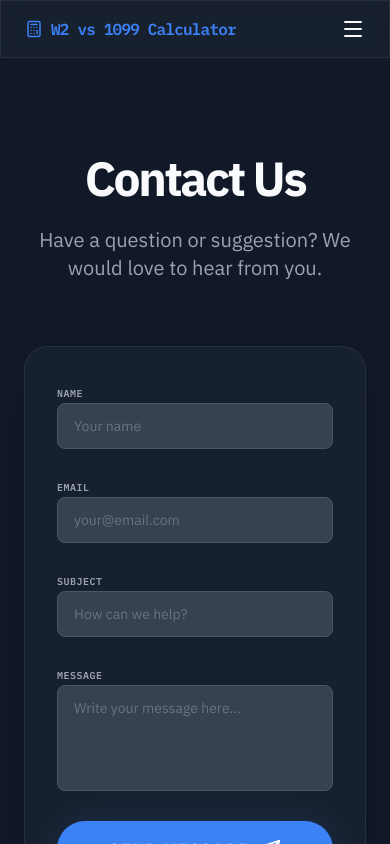
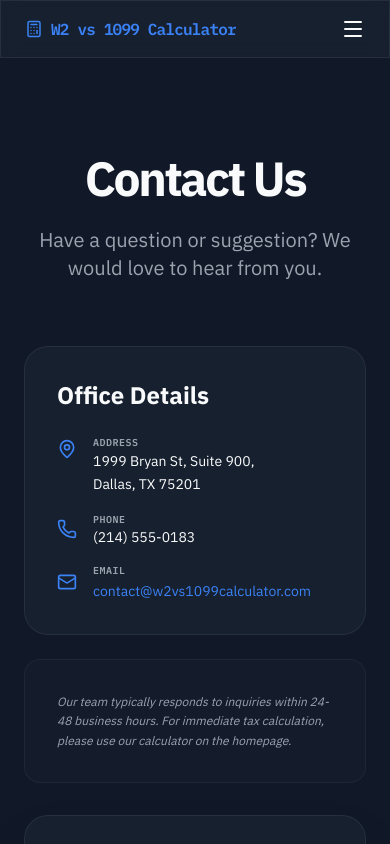
Before and after one commit to mehrfarooq891-dotcom/1099-vs-w2-calculator, a React (Vite) app: page / in a window 390 px wide. Both pictures are taken after a click on the button "CONTACT". Shown: the top 844 px of the page. Built offline with nearby package versions, Linux system fonts and the light colour scheme.

Commit message:
feat(contact, about): Add contact info and expert details
Adds physical address, phone, and email to the footer and contact page.
Updates the About page to include a dedicated section for the expert, David Chen, with his credentials.

```diff
--- a/src/AboutPage.tsx
+++ b/src/AboutPage.tsx
@@ -58,6 +58,28 @@ const AboutPage = () => {
             </div>
           </div>
 
+          {/* Section 5 — Our Expert */}
+          <div className="p-10 border border-blue/20 rounded-3xl bg-blue/5 space-y-8">
+            <div className="flex flex-col md:flex-row items-center gap-10">
+              <img
+                src="https://i.postimg.cc/VkP82Z6q/David-Chen.png"
+                alt="David Chen"
+                className="w-32 h-32 rounded-full border-4 border-blue/30 shadow-blue-glow object-cover"
+              />
+              <div className="flex-grow space-y-4 text-center md:text-left">
+                <h2 className="text-3xl font-black text-text-primary">Our Expert: David Chen</h2>
+                <div className="flex flex-wrap justify-center md:justify-start gap-4">
+                  <div className="px-3 py-1 bg-blue text-white text-[10px] font-black uppercase tracking-widest rounded-full">Texas CPA #CP28847</div>
+                  <div className="px-3 py-1 bg-border-color/30 text-text-muted text-[10px] font-black uppercase tracking-widest rounded-full">AICPA Member</div>
+                  <div className="px-3 py-1 bg-border-color/30 text-text-muted text-[10px] font-black uppercase tracking-widest rounded-full">Based in Dallas, TX</div>
+                </div>
+                <p className="text-lg text-text-muted leading-relaxed">
+                  With over 13 years of tax strategy experience, David leads the fiscal logic behind our calculator. His goal is to provide every US worker with the same high-level deal analysis usually reserved for corporate executives.
+                </p>
+              </div>
+            </div>
+          </div>
+
           {/* Section 5 — Small SEO text */}
           <div className="pt-12 border-t border-border-color/30 text-center">
             <p className="text-xs text-text-muted font-mono uppercase tracking-widest">
--- a/src/App.tsx
+++ b/src/App.tsx
@@ -917,6 +917,10 @@ export default function App() {
                 <p className="text-[10px] text-text-muted uppercase leading-relaxed font-mono">
                   W2 vs 1099 Calculator provides estimates for informational purposes only. Not tax or legal advice. Consult a licensed CPA.
                 </p>
+                <div className="pt-2 space-y-1">
+                  <p className="text-[10px] text-text-muted uppercase tracking-widest font-mono">1999 Bryan St, Suite 900, Dallas, TX 75201</p>
+                  <p className="text-[10px] text-text-muted uppercase tracking-widest font-mono">(214) 555-0183 | contact@w2vs1099calculator.com</p>
+                </div>
              </div>
              <div className="flex flex-col items-end gap-6">
                <button onClick={exportPDF} className="flex items-center gap-2 px-6 py-2 rounded-lg border border-border-color hover:bg-bg-input/20 transition-all text-xs font-black uppercase tracking-widest text-text-primary">
--- a/src/ContactPage.tsx
+++ b/src/ContactPage.tsx
@@ -1,6 +1,6 @@
 import React from 'react';
 import { motion } from 'motion/react';
-import { Mail, Send } from 'lucide-react';
+import { Mail, Send, MapPin, Phone } from 'lucide-react';
 
 const ContactPage = () => {
   return (
@@ -22,8 +22,48 @@ const ContactPage = () => {
             </p>
           </div>
 
-          {/* Section 2 — Contact form */}
-          <div className="p-8 md:p-12 border border-border-color/30 rounded-3xl bg-bg-card/50 shadow-2xl">
+          <div className="grid grid-cols-1 md:grid-cols-2 gap-8 items-start">
+            {/* Section 2 — Contact info cards */}
+            <div className="space-y-6">
+              <div className="p-8 border border-border-color/30 rounded-3xl bg-bg-card/50 space-y-6">
+                <h2 className="text-2xl font-black text-text-primary">Office Details</h2>
+                <div className="space-y-4">
+                  <div className="flex items-start gap-4">
+                    <MapPin className="text-blue shrink-0 mt-1" size={20} />
+                    <div>
+                      <p className="text-[10px] font-mono font-bold uppercase tracking-wider text-text-muted">Address</p>
+                      <p className="text-sm text-text-primary leading-relaxed">
+                        1999 Bryan St, Suite 900,<br />
+                        Dallas, TX 75201
+                      </p>
+                    </div>
+                  </div>
+                  <div className="flex items-center gap-4">
+                    <Phone className="text-blue shrink-0" size={20} />
+                    <div>
+                      <p className="text-[10px] font-mono font-bold uppercase tracking-wider text-text-muted">Phone</p>
+                      <p className="text-sm text-text-primary">(214) 555-0183</p>
+                    </div>
+                  </div>
+                  <div className="flex items-center gap-4">
+                    <Mail className="text-blue shrink-0" size={20} />
+                    <div>
+                      <p className="text-[10px] font-mono font-bold uppercase tracking-wider text-text-muted">Email</p>
+                      <a href="mailto:contact@w2vs1099calculator.com" className="text-sm text-blue hover:underline">contact@w2vs1099calculator.com</a>
+                    </div>
+                  </div>
+                </div>
+              </div>
+
+              <div className="p-8 border border-border-color/20 rounded-2xl bg-bg-input/10">
+                <p className="text-xs text-text-muted leading-relaxed italic">
+                  Our team typically responds to inquiries within 24-48 business hours. For immediate tax calculation, please use our calculator on the homepage.
+                </p>
+              </div>
+            </div>
+
+            {/* Section 3 — Contact form */}
+            <div className="p-8 md:p-10 border border-border-color/30 rounded-3xl bg-bg-card/50 shadow-2xl">
               <form action="https://formspree.io/f/YOUR_FORMSPREE_ID" method="POST" className="space-y-6">
                 <div className="space-y-2">
                   <label htmlFor="name" className="text-[10px] md:text-xs font-mono font-bold uppercase tracking-wider text-text-muted">Name</label>
@@ -50,18 +90,6 @@ const ContactPage = () => {
                 </div>
 
                 <div className="space-y-2">
-                <label htmlFor="subject" className="text-[10px] md:text-xs font-mono font-bold uppercase tracking-wider text-text-muted">Subject</label>
-                <input
-                  type="text"
-                  id="subject"
-                  name="subject"
-                  required
-                  className="w-full bg-bg-input border border-border-color rounded-lg px-4 py-3 text-sm text-text-primary focus:border-blue outline-none transition-all placeholder:text-text-muted/50"
-                  placeholder="How can we help?"
-                />
-              </div>
-
-              <div className="space-y-2">
                   <label htmlFor="message" className="text-[10px] md:text-xs font-mono font-bold uppercase tracking-wider text-text-muted">Message</label>
                   <textarea
                     id="message"
@@ -69,7 +97,7 @@ const ContactPage = () => {
                     required
                     rows={4}
                     className="w-full bg-bg-input border border-border-color rounded-lg px-4 py-3 text-sm text-text-primary focus:border-blue outline-none transition-all placeholder:text-text-muted/50 resize-none"
-                  placeholder="Write your message here..."
+                    placeholder="How can we help?"
                   ></textarea>
                 </div>
 
@@ -80,6 +108,7 @@ const ContactPage = () => {
                   Send Message <Send size={20} className="group-hover:translate-x-1 group-hover:-translate-y-1 transition-transform" />
                 </button>
               </form>
+            </div>
           </div>
 
           {/* Section 3 — Info box */}
```
Lines whose indentation alone changed are shown as unchanged.
